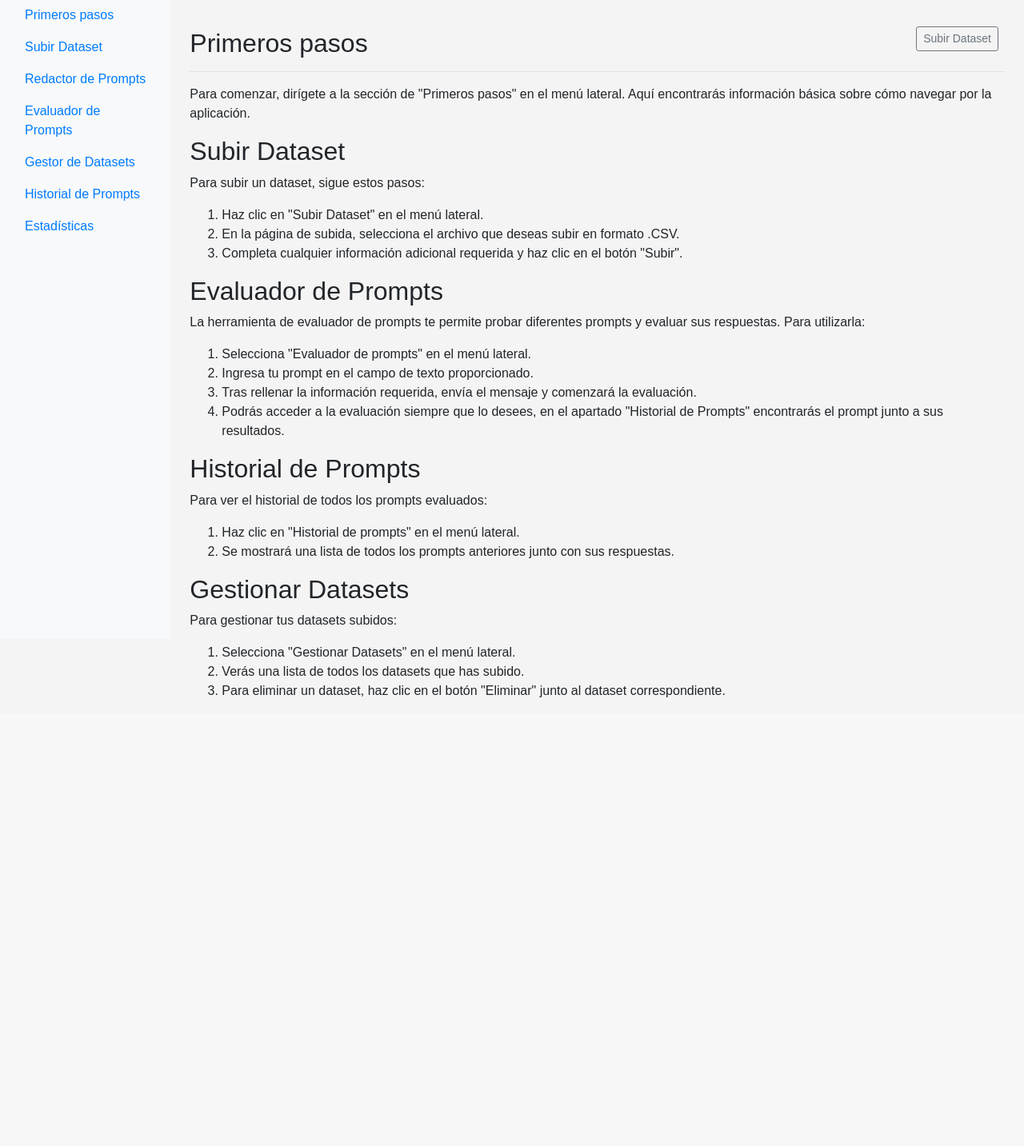
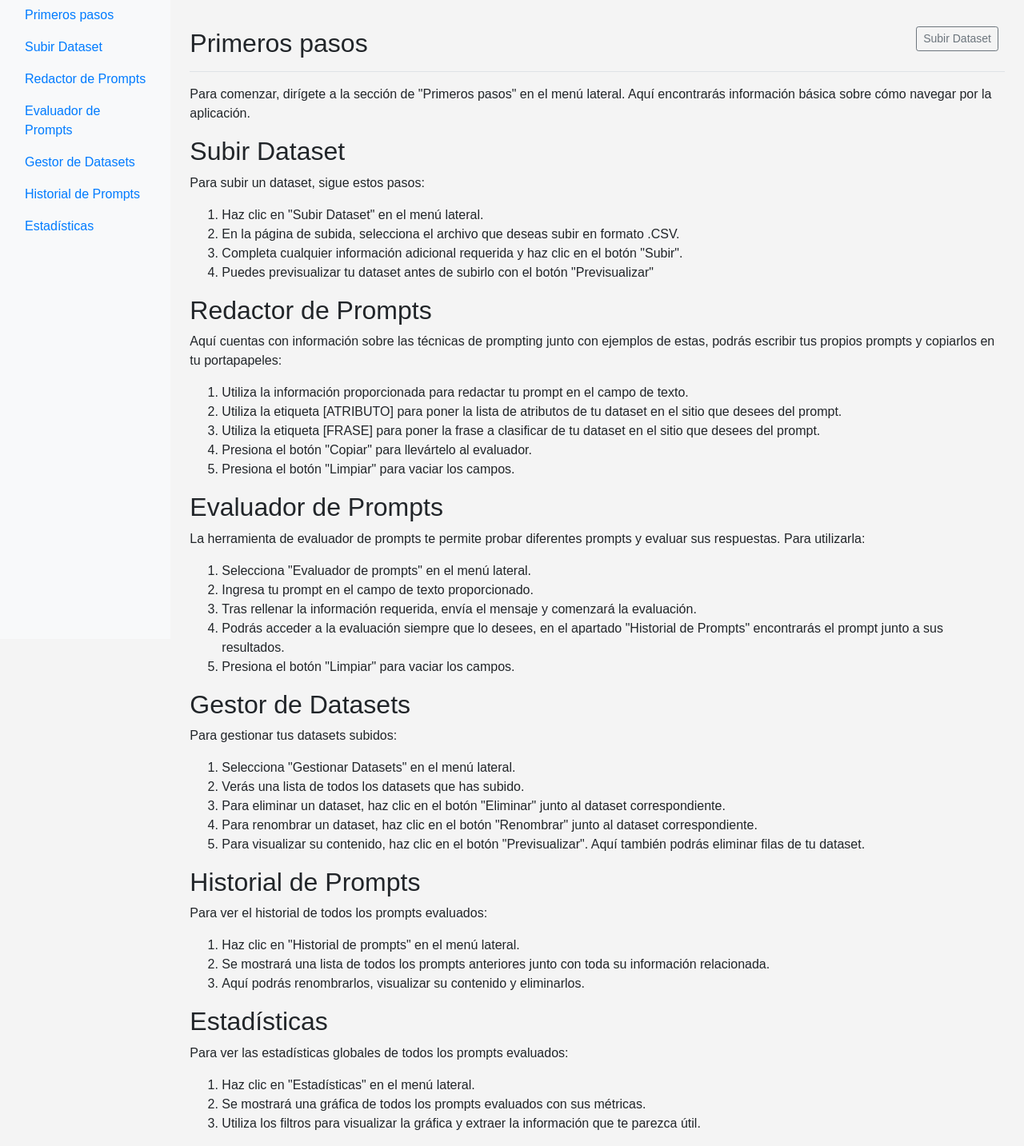
Before and after one commit to adriperez01/EvaPrompt_TFG, a Flask app: page /dashboard in a window 1280 px wide. Shown: the part 57-1490 px from the top of the page at 80% size. Before the commit the page ends 929 px from the top, so only its background shows below. Run offline with Flask 3, Linux system fonts and the light colour scheme; the visitor is signed in with stand-in values (Sample User, id 1); some libraries are stand-ins or nearby versions.

Commit message:
Act 5. Correción función de evaluación.

```diff
--- a/templates/dashboard.html
+++ b/templates/dashboard.html
@@ -67,7 +67,7 @@
             <!-- Contenido principal -->
             <main role="main" class="col-md-10 ml-sm-auto col-lg-10 px-4">
                 <div class="d-flex justify-content-between flex-wrap flex-md-nowrap align-items-center pt-3 pb-2 mb-3 border-bottom">
-                    <h1 class="h2">Primeros pasos</h1>
+                    <h1 class="h2 ">Primeros pasos</h1>
                     <div class="btn-toolbar mb-2 mb-md-0">
                         <div class="btn-group mr-2">
                             <button class="btn btn-sm btn-outline-secondary" onclick="window.location.href='/upload_dataset'">Subir Dataset</button>
@@ -88,6 +88,19 @@
                             <li>Haz clic en "Subir Dataset" en el menú lateral.</li>
                             <li>En la página de subida, selecciona el archivo que deseas subir en formato .CSV.</li>
                             <li>Completa cualquier información adicional requerida y haz clic en el botón "Subir".</li>
+                            <li>Puedes previsualizar tu dataset antes de subirlo con el botón "Previsualizar"</li>
+                    </section>
+
+                    <!-- Evaluador de Prompts -->
+                    <section>
+                        <h2>Redactor de Prompts</h2>
+                        <p>Aquí cuentas con información sobre las técnicas de prompting junto con ejemplos de estas, podrás escribir tus propios prompts y copiarlos en tu portapapeles:</p>
+                        <ol>
+                            <li>Utiliza la información proporcionada para redactar tu prompt en el campo de texto.</li>
+                            <li>Utiliza la etiqueta [ATRIBUTO] para poner la lista de atributos de tu dataset en el sitio que desees del prompt.</li>
+                            <li>Utiliza la etiqueta [FRASE] para poner la frase a clasificar de tu dataset en el sitio que desees del prompt.</li>
+                            <li>Presiona el botón "Copiar" para llevártelo al evaluador.</li>
+                            <li>Presiona el botón "Limpiar" para vaciar los campos.</li>
                         </ol>
                     </section>
 
@@ -100,6 +113,20 @@
                             <li>Ingresa tu prompt en el campo de texto proporcionado.</li>
                             <li>Tras rellenar la información requerida, envía el mensaje y comenzará la evaluación.</li>
                             <li>Podrás acceder a la evaluación siempre que lo desees, en el apartado "Historial de Prompts" encontrarás el prompt junto a sus resultados.</li>
+                            <li>Presiona el botón "Limpiar" para vaciar los campos.</li>
+                        </ol>
+                    </section>
+
+                    <!-- Gestionar Datasets -->
+                    <section>
+                        <h2>Gestor de Datasets</h2>
+                        <p>Para gestionar tus datasets subidos:</p>
+                        <ol>
+                            <li>Selecciona "Gestionar Datasets" en el menú lateral.</li>
+                            <li>Verás una lista de todos los datasets que has subido.</li>
+                            <li>Para eliminar un dataset, haz clic en el botón "Eliminar" junto al dataset correspondiente.</li>
+                            <li>Para renombrar un dataset, haz clic en el botón "Renombrar" junto al dataset correspondiente.</li>
+                            <li>Para visualizar su contenido, haz clic en el botón "Previsualizar". Aquí también podrás eliminar filas de tu dataset.</li>
                         </ol>
                     </section>
 
@@ -109,18 +136,19 @@
                         <p>Para ver el historial de todos los prompts evaluados:</p>
                         <ol>
                             <li>Haz clic en "Historial de prompts" en el menú lateral.</li>
-                            <li>Se mostrará una lista de todos los prompts anteriores junto con sus respuestas.</li>
+                            <li>Se mostrará una lista de todos los prompts anteriores junto con toda su información relacionada.</li>
+                            <li>Aquí podrás renombrarlos, visualizar su contenido y eliminarlos.</li>
                         </ol>
                     </section>
 
-                    <!-- Gestionar Datasets -->
+                    <!-- Estadísticas -->
                     <section>
-                        <h2>Gestionar Datasets</h2>
-                        <p>Para gestionar tus datasets subidos:</p>
+                        <h2>Estadísticas</h2>
+                        <p>Para ver las estadísticas globales de todos los prompts evaluados:</p>
                         <ol>
-                            <li>Selecciona "Gestionar Datasets" en el menú lateral.</li>
-                            <li>Verás una lista de todos los datasets que has subido.</li>
-                            <li>Para eliminar un dataset, haz clic en el botón "Eliminar" junto al dataset correspondiente.</li>
+                            <li>Haz clic en "Estadísticas" en el menú lateral.</li>
+                            <li>Se mostrará una gráfica de todos los prompts evaluados con sus métricas.</li>
+                            <li>Utiliza los filtros para visualizar la gráfica y extraer la información que te parezca útil.</li>
                         </ol>
                     </section>
                 </div>
--- a/templates/index.html
+++ b/templates/index.html
@@ -14,7 +14,7 @@
                     <div class="card-body">
                         <h1 class="card-title text-center">EvaPrompt</h1>
                         <p class="card-text text-center">Bienvenido a EvaPrompt, la aplicación para la evaluación de prompts.</p>
-                        <p class="card-text text-center">Aquí puedes evaluar la capacidad de diferentes modelos de inteligencia artificial para generar respuestas a distintos estímulos.</p>
+                        <p class="card-text text-center">Aquí puedes evaluar la capacidad de las diferentes técnicas de Prompt Engineering para generar respuestas a distintos estímulos.</p>
                         <p class="card-text text-center">Por favor, regístrate o inicia sesión para comenzar.</p>
                         <div class="text-center">
                             <button v-on:click="goTo('/registro')" class="btn btn-primary mr-3">Registrarse</button>
--- a/views.py
+++ b/views.py
@@ -337,34 +337,54 @@ def renombrar_prompt():
             cursor.close()
     else:
         return redirect('/')
-
 @visual_bp.route('/renombrar_dataset', methods=['POST'])
 def renombrar_dataset():
     if 'usuario' in session:
         usuario = session['usuario']
         data = request.json
         nuevo_nombre = data['nuevo_nombre']
-        print(nuevo_nombre)
         antiguo_nombre = data['antiguo_nombre']
-        print(antiguo_nombre)
-        print(usuario[0])
-        print(type(nuevo_nombre))
-        print(type(antiguo_nombre))
-        # Aquí realizas la actualización en la base de datos
+
         db = get_db()
         cursor = db.cursor()
+
         try:
-            update_query = "UPDATE conjuntos_datos SET nombre = %s WHERE nombre = %s AND id_usuario_creador = %s"
-            cursor.execute(update_query, (nuevo_nombre, antiguo_nombre, usuario[0]))
+            # Deshabilitar temporalmente las verificaciones de claves foráneas
+            cursor.execute("SET foreign_key_checks = 0")
+
+            # Actualizar la tabla hija (prompts)
+            update_query_prompts = """
+                UPDATE prompts
+                SET nombre_dataset = %s
+                WHERE nombre_dataset = %s AND id_usuario = %s
+            """
+            cursor.execute(update_query_prompts, (nuevo_nombre, antiguo_nombre, usuario[0]))
+
+            # Actualizar la tabla padre (conjuntos_datos)
+            update_query_conjuntos_datos = """
+                UPDATE conjuntos_datos
+                SET nombre = %s
+                WHERE nombre = %s AND id_usuario_creador = %s
+            """
+            cursor.execute(update_query_conjuntos_datos, (nuevo_nombre, antiguo_nombre, usuario[0]))
+
+            # Confirmar transacción
             db.commit()
-            return jsonify({'message': 'El dataset ha sido renombrado exitosamente'})
+
         except mysql.connector.Error as error:
+            # Revertir transacción en caso de error
             db.rollback()
             return jsonify({'message': f'Error al renombrar el dataset en la base de datos: {error}'}), 500
+
         finally:
+            # Volver a habilitar las verificaciones de claves foráneas
+            cursor.execute("SET foreign_key_checks = 1")
             cursor.close()
+
+        return jsonify({'message': 'El dataset ha sido renombrado exitosamente'})
     else:
         return redirect('/')
+
 
 @visual_bp.route('/eliminar_fila', methods=['POST'])
 def eliminar_fila():
```
Also changed, not shown: services.py (+43 -59 lines).
